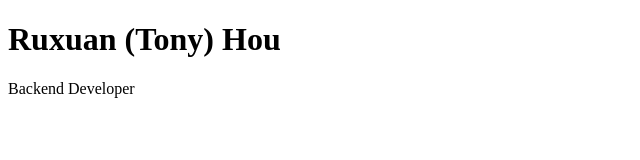
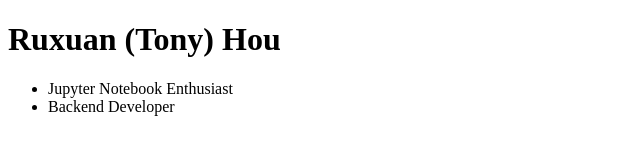
Before and after one commit to TheAnimalOne/personal_website, a plain HTML site: page index.html in a window 1280 px wide. Shown: the whole page, without its empty margins (0-640 px from the left). Drawn offline with Linux system fonts and the light colour scheme.

Commit message:
Added a list describing myself

```diff
--- a/index.html
+++ b/index.html
@@ -11,7 +11,12 @@
 
 <body>
     <h1>Ruxuan (Tony) Hou</h1>
-    <p>Backend Developer</p>
+
+    <ul>
+        <li>Jupyter Notebook Enthusiast</li>
+        <li>Backend Developer</li>
+    </ul>
+
 </body>
 
 </html>
```
